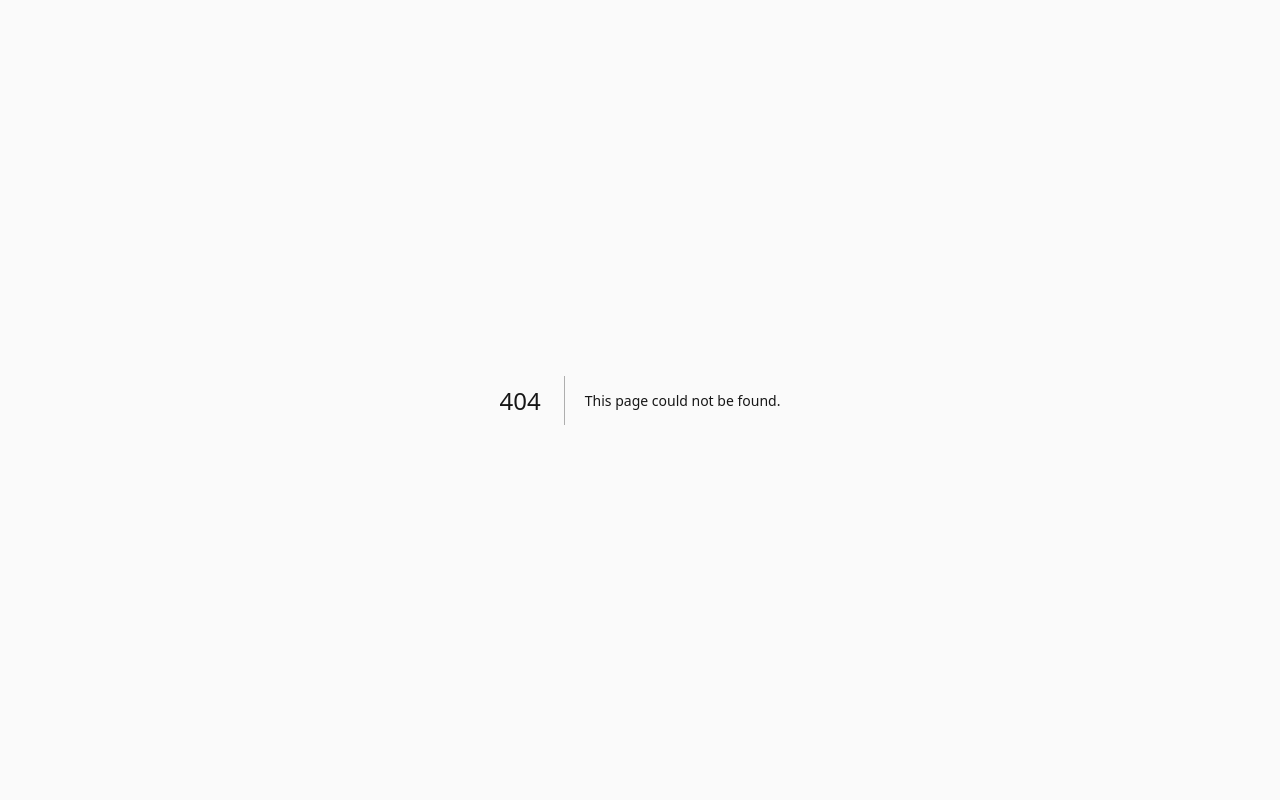
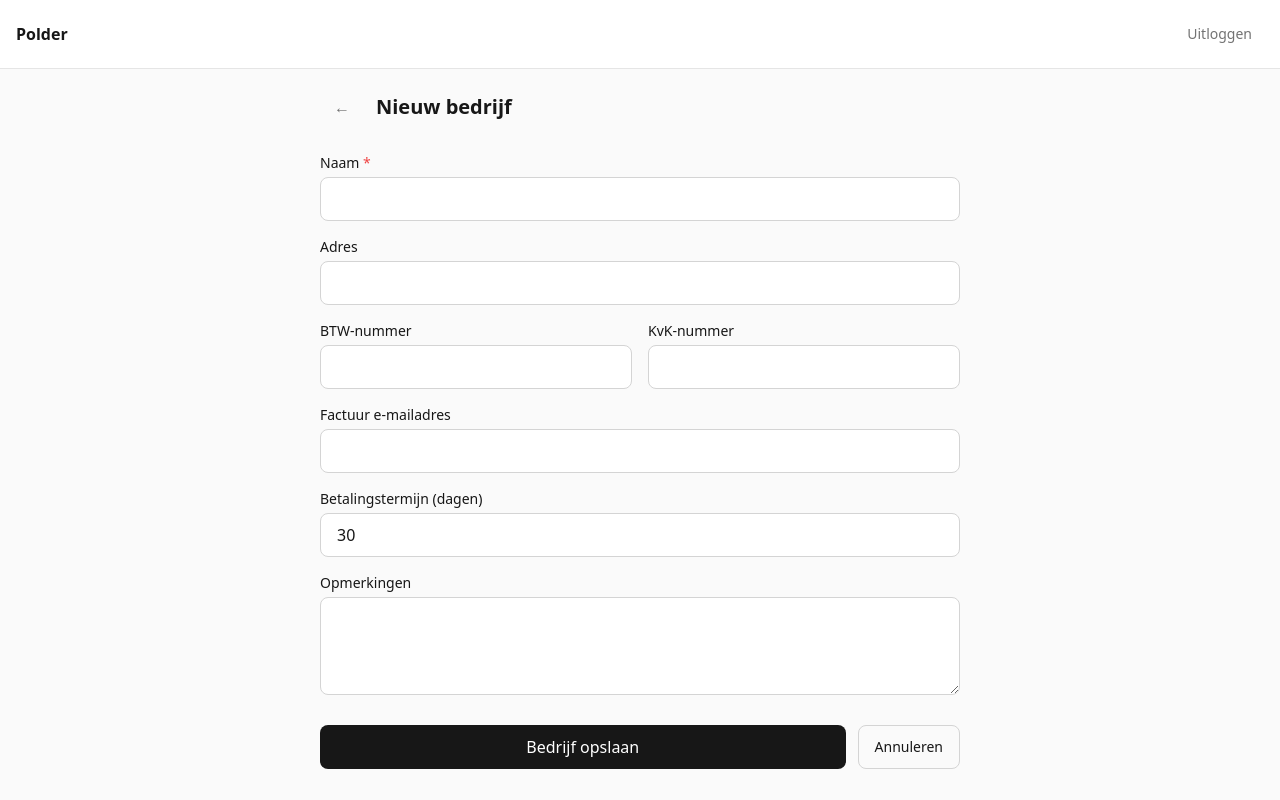
Before and after one commit to stuctech-eng/polder, a Next.js app: page /companies/new in a window 1280 px wide. Before the commit this address had no page. Built offline with nearby package versions, Linux system fonts and the light colour scheme.

Commit message:
polder feature — v1.0.8 — 6 jul 2026, 04:48

```diff
--- /dev/null
+++ b/app/(dashboard)/companies/new/page.tsx
@@ -0,0 +1,157 @@
+"use client";
+
+import { useState } from "react";
+import { useRouter } from "next/navigation";
+import Link from "next/link";
+
+export default function NewCompanyPage() {
+  const router = useRouter();
+  const [error, setError] = useState<string | null>(null);
+  const [fieldErrors, setFieldErrors] = useState<Record<string, string[]>>({});
+  const [loading, setLoading] = useState(false);
+
+  async function handleSubmit(e: React.FormEvent<HTMLFormElement>) {
+    e.preventDefault();
+    setError(null);
+    setFieldErrors({});
+    setLoading(true);
+
+    const formData = new FormData(e.currentTarget);
+    const payload = {
+      name: formData.get("name"),
+      address: formData.get("address") || undefined,
+      vatNumber: formData.get("vatNumber") || undefined,
+      cocNumber: formData.get("cocNumber") || undefined,
+      invoiceEmail: formData.get("invoiceEmail") || "",
+      paymentTermDays: Number(formData.get("paymentTermDays")) || 30,
+      notes: formData.get("notes") || undefined,
+    };
+
+    const response = await fetch("/api/companies", {
+      method: "POST",
+      headers: { "Content-Type": "application/json" },
+      body: JSON.stringify(payload),
+    });
+
+    setLoading(false);
+
+    if (!response.ok) {
+      const body = await response.json();
+      if (body.details?.fieldErrors) {
+        setFieldErrors(body.details.fieldErrors);
+      }
+      setError(body.error || "Er ging iets mis. Probeer het opnieuw.");
+      return;
+    }
+
+    router.push("/companies");
+    router.refresh();
+  }
+
+  return (
+    <main className="p-4 max-w-2xl mx-auto">
+      <div className="flex items-center gap-3 mb-6">
+        <Link href="/companies" className="min-h-touch min-w-touch flex items-center justify-center text-neutral-500">
+          ←
+        </Link>
+        <h1 className="text-xl font-semibold">Nieuw bedrijf</h1>
+      </div>
+
+      <form onSubmit={handleSubmit} className="space-y-4">
+        <Field label="Naam" name="name" required error={fieldErrors.name} />
+        <Field label="Adres" name="address" error={fieldErrors.address} />
+        <div className="grid grid-cols-2 gap-4">
+          <Field label="BTW-nummer" name="vatNumber" error={fieldErrors.vatNumber} />
+          <Field label="KvK-nummer" name="cocNumber" error={fieldErrors.cocNumber} />
+        </div>
+        <Field
+          label="Factuur e-mailadres"
+          name="invoiceEmail"
+          type="email"
+          error={fieldErrors.invoiceEmail}
+        />
+        <div>
+          <label className="block text-sm font-medium mb-1" htmlFor="paymentTermDays">
+            Betalingstermijn (dagen)
+          </label>
+          <input
+            id="paymentTermDays"
+            name="paymentTermDays"
+            type="number"
+            defaultValue={30}
+            min={1}
+            className="w-full min-h-touch px-4 rounded-lg border border-neutral-300 bg-white"
+          />
+        </div>
+        <div>
+          <label className="block text-sm font-medium mb-1" htmlFor="notes">
+            Opmerkingen
+          </label>
+          <textarea
+            id="notes"
+            name="notes"
+            rows={3}
+            className="w-full px-4 py-3 rounded-lg border border-neutral-300 bg-white"
+          />
+        </div>
+
+        {error && (
+          <p className="text-sm text-red-600" role="alert">
+            {error}
+          </p>
+        )}
+
+        <div className="flex gap-3 pt-2">
+          <button
+            type="submit"
+            disabled={loading}
+            className="flex-1 min-h-touch rounded-lg bg-neutral-900 text-white font-medium disabled:opacity-50"
+          >
+            {loading ? "Bezig met opslaan..." : "Bedrijf opslaan"}
+          </button>
+          <Link
+            href="/companies"
+            className="min-h-touch px-4 flex items-center justify-center rounded-lg border border-neutral-300 text-sm"
+          >
+            Annuleren
+          </Link>
+        </div>
+      </form>
+    </main>
+  );
+}
+
+function Field({
+  label,
+  name,
+  type = "text",
+  required = false,
+  error,
+}: {
+  label: string;
+  name: string;
+  type?: string;
+  required?: boolean;
+  error?: string[];
+}) {
+  return (
+    <div>
+      <label className="block text-sm font-medium mb-1" htmlFor={name}>
+        {label}
+        {required && <span className="text-red-500"> *</span>}
+      </label>
+      <input
+        id={name}
+        name={name}
+        type={type}
+        required={required}
+        className="w-full min-h-touch px-4 rounded-lg border border-neutral-300 bg-white"
+      />
+      {error && (
+        <p className="text-sm text-red-600 mt-1" role="alert">
+          {error[0]}
+        </p>
+      )}
+    </div>
+  );
+}
```
Also changed, not shown: 1 other file (tests, documents, lock files or other folders).
